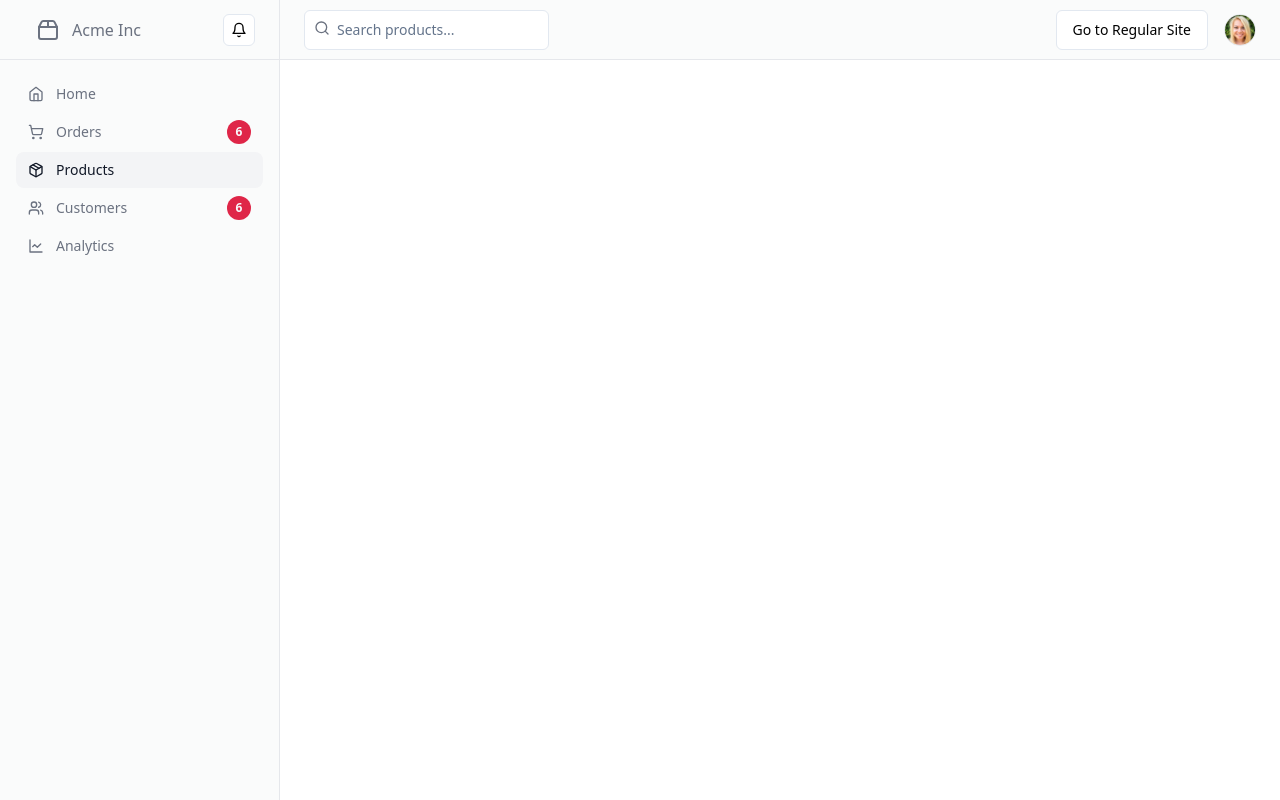
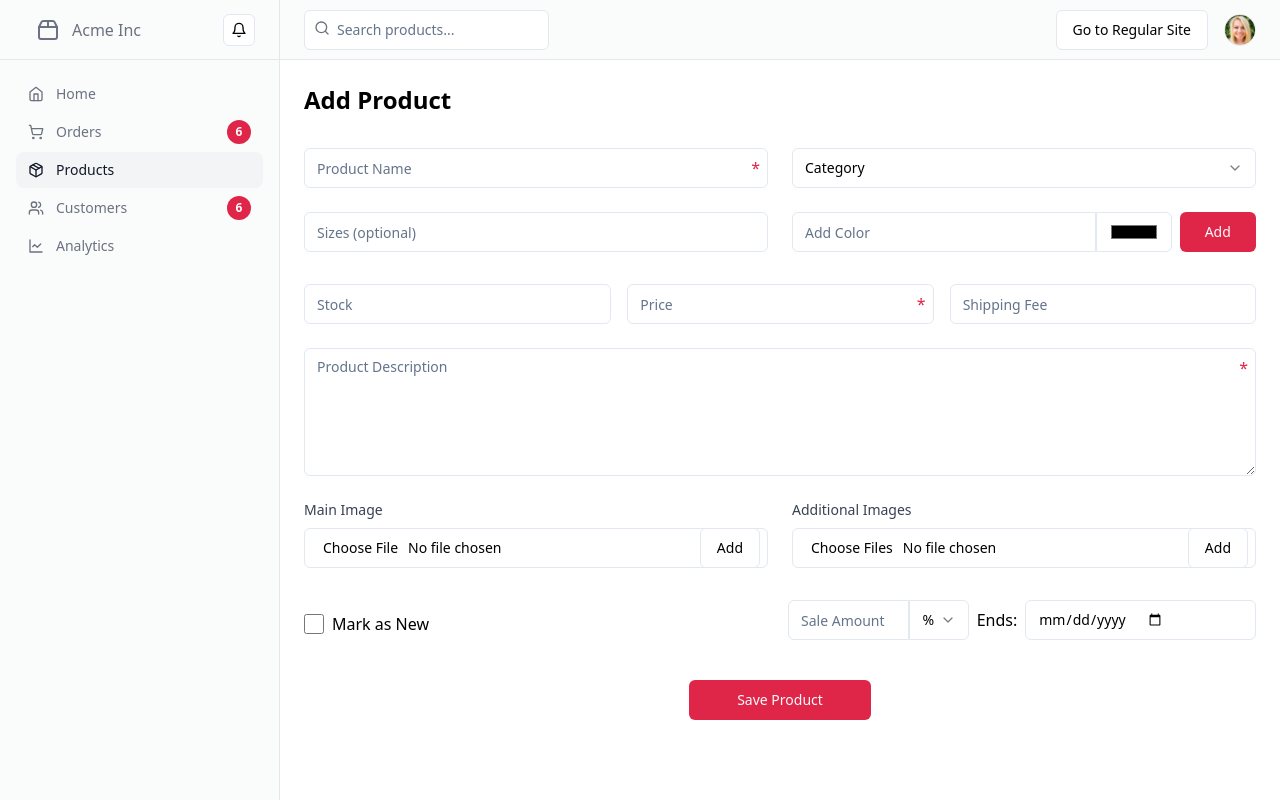
Before and after one commit to BarcDevs/TechTreasure--client, a React (Vite) app: page /admin/products/add in a window 1280 px wide. Built offline with nearby package versions, Linux system fonts and the light colour scheme.

Commit message:
added new item and edit item pages

```diff
--- /dev/null
+++ b/src/pages/admin/AddItemPage.tsx
@@ -0,0 +1,14 @@
+import ProductForm from '@/components/admin/products/ProductForm.tsx'
+
+const AddItemPage = ({}) => (
+    <main className="flex flex-1 flex-col gap-4 p-4 md:gap-8 md:p-6">
+        <div className="flex items-center">
+            <h1 className="font-semibold text-lg md:text-2xl">Add Product</h1>
+        </div>
+
+        <ProductForm/>
+    </main>
+)
+
+
+export default AddItemPage
--- /dev/null
+++ b/src/pages/admin/EditItemPage.tsx
@@ -0,0 +1,19 @@
+import ProductForm from '@/components/admin/products/ProductForm.tsx'
+import {ITEMS} from '@/constants/mocks.ts'
+
+const EditItemPage = ({}) => {
+    const product = ITEMS[3]
+
+    return (
+        <main className="flex flex-1 flex-col gap-4 p-4 md:gap-8 md:p-6">
+            <div className="flex items-center">
+                <h1 className="font-semibold text-lg md:text-2xl">Edit Product</h1>
+            </div>
+
+            <ProductForm product={product}/>
+        </main>
+    )
+}
+
+
+export default EditItemPage
--- a/src/router/router.tsx
+++ b/src/router/router.tsx
@@ -9,6 +9,8 @@ import CheckoutPage from '@/pages/CheckoutPage.tsx'
 import ItemPage from '@/pages/ItemPage.tsx'
 import ProductsPage from '@/pages/admin/ProductsPage.tsx'
 import AdminLayout from '@/pages/layouts/AdminLayout.tsx'
+import AddItemPage from '@/pages/admin/AddItemPage.tsx'
+import EditItemPage from '@/pages/admin/EditItemPage.tsx'
 
 export const router = createBrowserRouter([
     {
@@ -110,11 +112,11 @@ export const router = createBrowserRouter([
             },
             {
                 path: 'products/add',
-                // element: <AddItemPage/>
+                element: <AddItemPage/>
             },
             {
                 path: 'products/edit/:id',
-                // element: <EditItemPage/>
+                element: <EditItemPage/>
             },
             {
                 path: 'orders',
```
